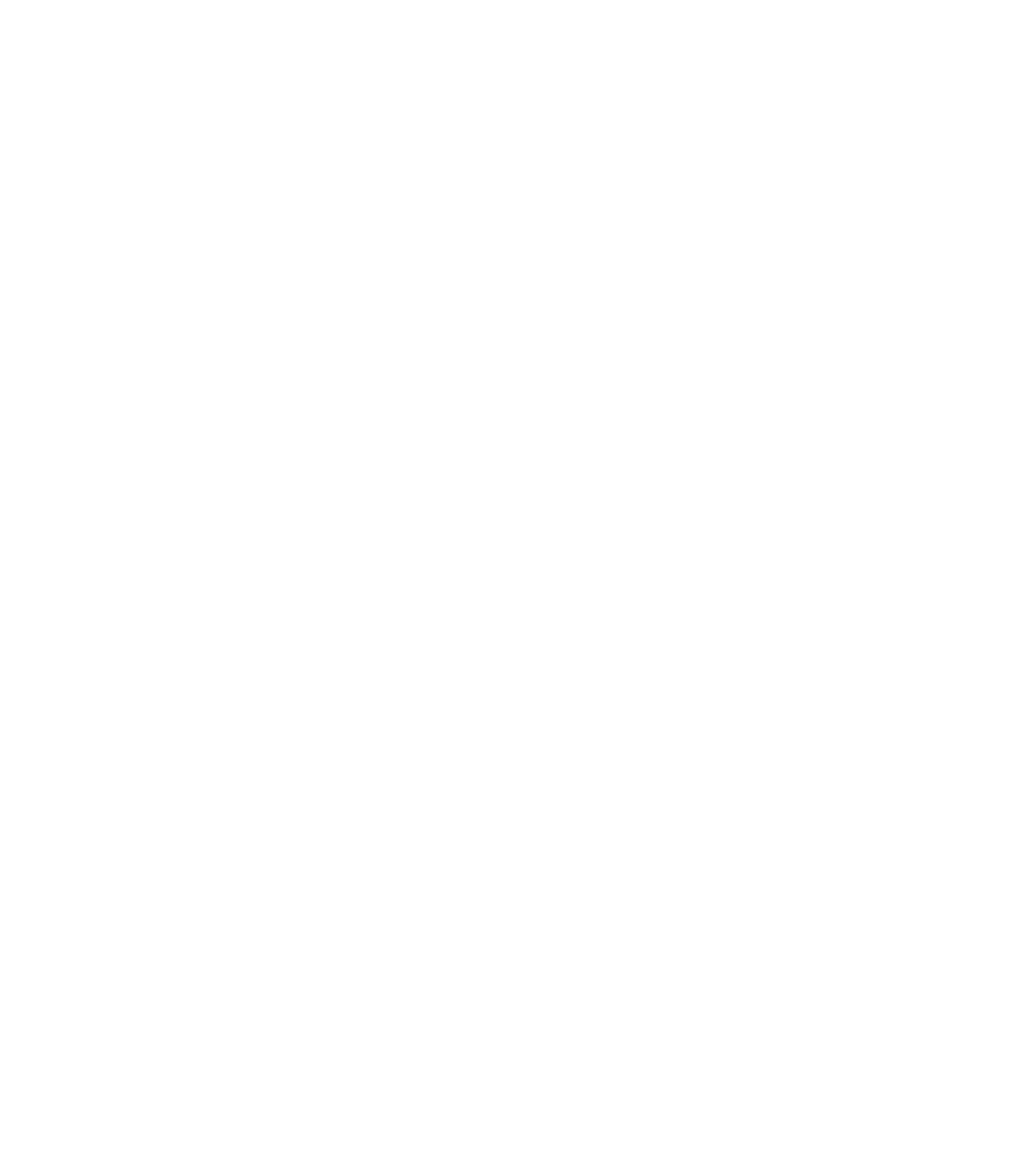
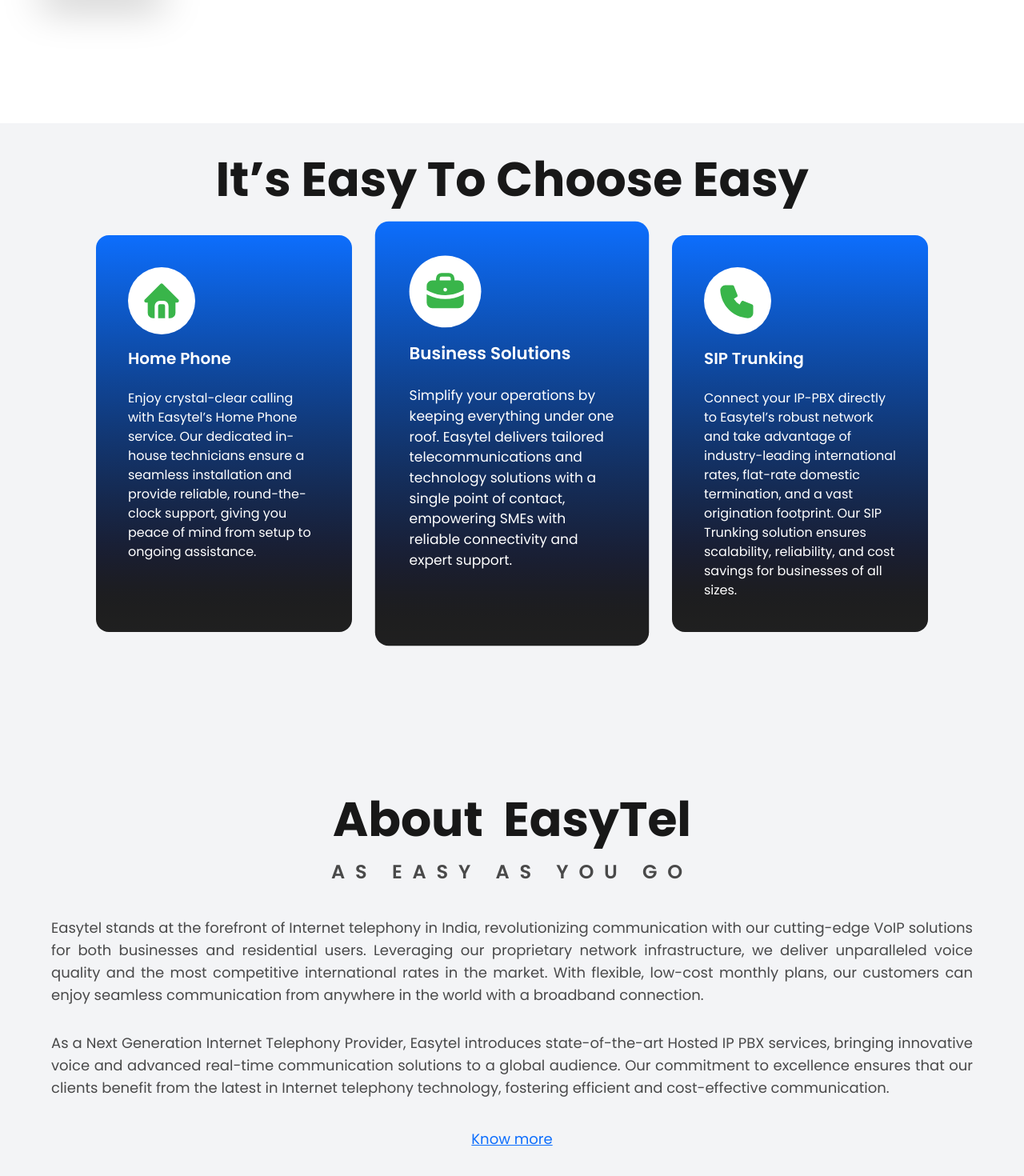
Before and after one commit to kameshravada/easytel, a React (Vite) app: page / in a window 1280 px wide. Shown: the part 614-2084 px from the top of the page at 80% size. Before the commit the page ends 800 px from the top, so only its background shows below. Built offline with nearby package versions, Linux system fonts and the light colour scheme.

Commit message:
developed services section and about company section

```diff
--- /dev/null
+++ b/src/Data/Data.jsx
@@ -0,0 +1,30 @@
+import {
+  IconBriefcaseFilled,
+  IconCoin,
+  IconHomeFilled,
+  IconPhone,
+  IconPhoneFilled,
+} from "@tabler/icons-react";
+
+const serviceCards = [
+  {
+    icon: <IconHomeFilled size={52} />,
+    title: "Home Phone",
+    description:
+      "Enjoy crystal-clear calling with Easytel’s Home Phone service. Our dedicated in-house technicians ensure a seamless installation and provide reliable, round-the-clock support, giving you peace of mind from setup to ongoing assistance.",
+  },
+  {
+    icon: <IconBriefcaseFilled size={52} />,
+    title: "Business Solutions",
+    description:
+      "Simplify your operations by keeping everything under one roof. Easytel delivers tailored telecommunications and technology solutions with a single point of contact, empowering SMEs with reliable connectivity and expert support.",
+  },
+  {
+    icon: <IconPhoneFilled size={52} />,
+    title: "SIP Trunking",
+    description:
+      "Connect your IP-PBX directly to Easytel’s robust network and take advantage of industry-leading international rates, flat-rate domestic termination, and a vast origination footprint. Our SIP Trunking solution ensures scalability, reliability, and cost savings for businesses of all sizes.",
+  },
+];
+
+export { serviceCards };
--- /dev/null
+++ b/src/HomeComponents/AboutEasytel.jsx
@@ -0,0 +1,42 @@
+import { IconChevronDown, IconChevronRight } from "@tabler/icons-react";
+import React from "react";
+
+const AboutEasytel = () => {
+  return (
+    <div className=" px-6  min-h-screen flex justify-center bg-gray-100 py-10">
+      <div className="flex flex-col items-center">
+        <div className="text-black/90 font-[Poppins] font-bold text-3xl  lg:text-6xl flex justify-center pb-3 md:pb-5">
+          About &nbsp;EasyTel
+        </div>
+        <div className="text-black/70 font-[Poppins] text-lg sm:text-xl lg:text-2xl text-center tracking-[0.3rem] lg:tracking-[0.8rem] flex justify-center font-semibold">
+          AS EASY AS YOU GO
+        </div>
+        <div className="text-black/70 font-[Poppins] text-lg  text-justify flex flex-col items-center gap-8 px-2 py-5 sm:p-10  ">
+          <p>
+            Easytel stands at the forefront of Internet telephony in India,
+            revolutionizing communication with our cutting-edge VoIP solutions
+            for both businesses and residential users. Leveraging our
+            proprietary network infrastructure, we deliver unparalleled voice
+            quality and the most competitive international rates in the market.
+            With flexible, low-cost monthly plans, our customers can enjoy
+            seamless communication from anywhere in the world with a broadband
+            connection.
+          </p>
+          <p>
+            As a Next Generation Internet Telephony Provider, Easytel introduces
+            state-of-the-art Hosted IP PBX services, bringing innovative voice
+            and advanced real-time communication solutions to a global audience.
+            Our commitment to excellence ensures that our clients benefit from
+            the latest in Internet telephony technology, fostering efficient and
+            cost-effective communication.
+          </p>
+          <button className=" text-[#0d6efd]  rounded-3xl px-3 py-1 underline  cursor-pointer">
+            Know more
+          </button>
+        </div>
+      </div>
+    </div>
+  );
+};
+
+export default AboutEasytel;
--- a/src/HomeComponents/HeroSection.jsx
+++ b/src/HomeComponents/HeroSection.jsx
@@ -1,12 +1,21 @@
-import { IconArrowRight, IconMenu2, IconPhoneFilled } from "@tabler/icons-react";
+import { IconArrowRight, IconMenu2, IconPhoneFilled, IconX } from "@tabler/icons-react";
+import { useState } from "react";
 
 const HeroSection = () => {
+
+  const [mobileMenuOpen, setMobileMenuOpen] = useState(false);
+
   return (
     <div className="">
-      <div className='bg-[url("/images/Hero_Bg.png")] bg-no-repeat bg-center bg-cover h-fit md:h-full md:px-4 py-6 md:py-3'>
-        <div className="flex justify-between items-center text-white px-6">
+      <div className='relative bg-[url("/images/Hero_Bg.png")] bg-no-repeat bg-center bg-cover h-fit md:h-full md:px-4 py-8 md:py-3'>
+        <div className="2xl:max-w-7xl mx-auto">
+          <div className="flex justify-between items-center text-white px-6 ">
             <div className="">
-            <img src="/images/Easytel_logo.png" alt="" className="w-38 md:w-50" />
+              <img
+                src="/images/Easytel_logo.png"
+                alt=""
+                className="w-38 md:w-50"
+              />
             </div>
             <div className="">
               <ul className="lg:flex hidden  lg:gap-10 items-center justify-center text-lg ">
@@ -22,10 +31,25 @@ const HeroSection = () => {
                 <IconPhoneFilled /> 1300 132 288
               </button>
             </div>
-          <div className="">
-            <IconMenu2 className="text-3xl cursor-pointer lg:hidden" />
+            <div
+              className="text-3xl cursor-pointer lg:hidden"
+              onClick={() => setMobileMenuOpen(!mobileMenuOpen)}
+            >
+              {mobileMenuOpen ? <IconX /> : <IconMenu2 />}
             </div>
           </div>
+
+          {mobileMenuOpen && (
+            <div className="lg:hidden">
+              <ul className="fixed right-0 w-full  backdrop-blur-sm rounded shadow-lg text-white bg-opacity-80 flex flex-col gap-4 items-center  py-5 lg:hidden ">
+                <li>Home</li>
+                <li>Services</li>
+                <li>About</li>
+                <li>How it works</li>
+                <li>Contact Us</li>
+              </ul>
+            </div>
+          )}
 
           <div className="mt-6 px-6 min-h-[80vh] flex">
             <div className="flex flex-col gap-8 items-start justify-center text-center">
@@ -37,10 +61,11 @@ const HeroSection = () => {
               {/* <p className="text-lg md:text-xl mb-6">
                   Your one-stop solution for all telecommunication needs.
                 </p> */}
-            <button className="border-2 text-white px-6 py-3 rounded-lg hover:bg-[#32a43f] hover:border-[#32a43f] transition duration-300 cursor-pointer flex gap-2 items-center text-lg">
+              <button className="border-2 text-white px-4 md:px-6 py-2 md:py-3 rounded-lg shadow-2xl bg-[#0d6efd] border-[#0d6efd] hover:bg-[#32a43f] hover:border-[#32a43f] transition duration-300 cursor-pointer flex gap-2 items-center text-lg">
                 Get Quote
                 <IconArrowRight />
               </button>
+            </div>
           </div>
         </div>
       </div>
--- /dev/null
+++ b/src/HomeComponents/ServicesSection.jsx
@@ -0,0 +1,36 @@
+import { IconHome, IconHomeFilled } from "@tabler/icons-react";
+import React from "react";
+import { serviceCards } from "../Data/Data";
+
+const ServicesSection = () => {
+  return (
+    <div className=" px-6  min-h-screen flex  justify-center bg-gray-100 py-10">
+      <div className="">
+        <div className="text-black/90 font-bold text-2xl sm:text-3xl lg:text-6xl flex justify-center pb-10">
+          It’s Easy To Choose Easy
+        </div>
+        <div className=" grid sm:grid-cols-1 md:grid-cols-3 gap-10 md:gap-6 lg:gap-10">
+          {serviceCards.map((card, index) => (
+            <div
+              key={index}
+              className={`${(card.title==="Business Solutions")?"md:scale-107":"md:scale-100"} bg-gradient-to-b from-[#0d6efd] to-black/87 rounded-2xl flex flex-col gap-6 md:max-w-[20rem] md:w-full  py-6 md:py-8 lg:py-10 px-6 md:px-5 lg:px-10 hover:scale-103 transition-transform duration-300`}
+            >
+              <div className="flex flex-col gap-4 z-10">
+                <div className="p-4 bg-white text-[#39b54a] rounded-full w-fit ">
+                  {card.icon}
+                </div>
+                <div className="text-xl font-semibold">{card.title}</div>
+              </div>
+
+              <div className="">
+                {card.description}
+              </div>
+            </div>
+          ))}
+        </div>
+      </div>
+    </div>
+  );
+};
+
+export default ServicesSection;
--- a/src/Pages/HomePage.jsx
+++ b/src/Pages/HomePage.jsx
@@ -1,10 +1,14 @@
 import React from 'react'
 import HeroSection from '../HomeComponents/HeroSection'
+import ServicesSection from '../HomeComponents/ServicesSection'
+import AboutEasytel from '../HomeComponents/AboutEasytel'
 
 const HomePage = () => {
   return (
     <div>
         <HeroSection />
+        <ServicesSection/>
+        <AboutEasytel />
     </div>
   )
 }
```
Lines whose indentation alone changed are shown as unchanged.
